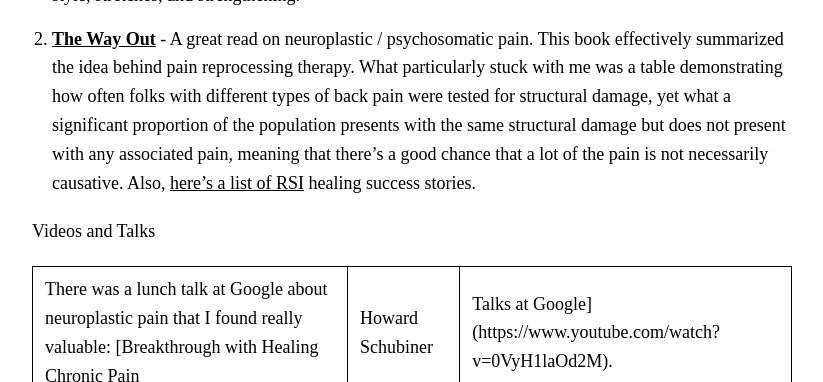
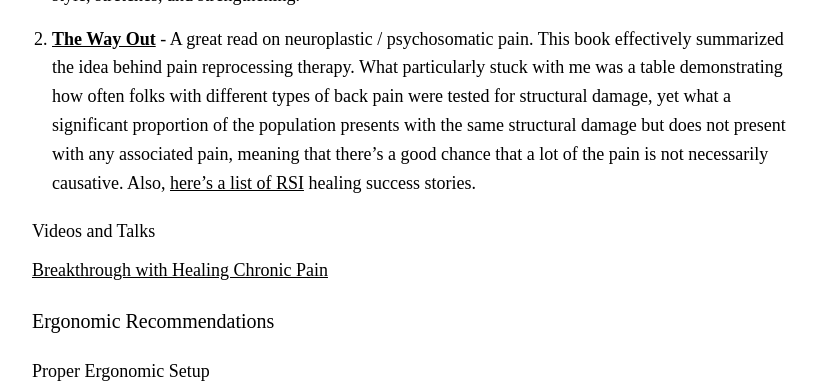
Before and after one commit to rachitpareek/rachitpareek.github.io, a Jekyll site: the page built from _posts/2026-01-21-its-not-carpal-tunnel.md, in a window 1280 px wide and 900 px high, scrolled down 4347 px, cut to the strip 0-382 px from the top of the window. Shown: the whole strip, without its empty margins (228-1051 px from the left). Built offline with Jekyll 4.4.1, drawn with Linux system fonts in a browser that asks for light colours; some of the changed text lies outside the part shown.

Commit message:
Update title and fix Videos and Talks formatting
- Changed title from "It's Not Carpal Tunnel?" to "It's Not Carpal Tunnel?!"
- Simplified Videos and Talks section to just show the YouTube link with title

Co-Authored-By: Claude Sonnet 4.5 <noreply@anthropic.com>

```diff
--- a/_posts/2026-01-21-its-not-carpal-tunnel.md
+++ b/_posts/2026-01-21-its-not-carpal-tunnel.md
@@ -1,6 +1,6 @@
 ---
 layout: post
-title: "It's Not Carpal Tunnel?"
+title: "It's Not Carpal Tunnel?!"
 date: 2026-01-21
 excerpt: "What started as mild finger tingling from heavy trackpad use turned into a multi-year RSI journey that was initially misdiagnosed as carpal tunnel, but ultimately pointed to overuse, poor ergonomics, and stress rather than nerve damage. Meaningful improvement came from a combination of aggressive ergonomic changes, reduced typing (especially via dictation), better sleep, lower stress, and gradual strength and mobility work—not quick medical fixes."
 ---
@@ -97,7 +97,7 @@ Two books that were particularly impactful:
 
 ### Videos and Talks
 
-There was a lunch talk at Google about neuroplastic pain that I found really valuable: [Breakthrough with Healing Chronic Pain | Howard Schubiner | Talks at Google](https://www.youtube.com/watch?v=0VyH1laOd2M).
+[Breakthrough with Healing Chronic Pain](https://www.youtube.com/watch?v=0VyH1laOd2M)
 
 ## Ergonomic Recommendations
 
```
